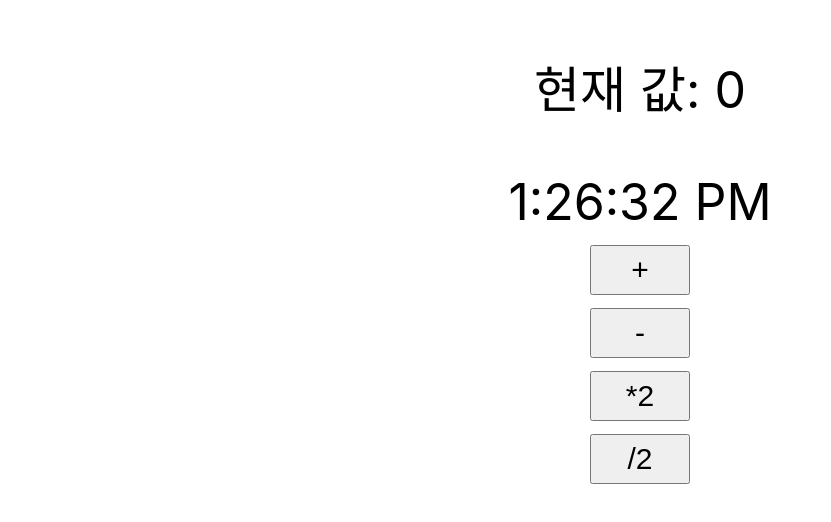
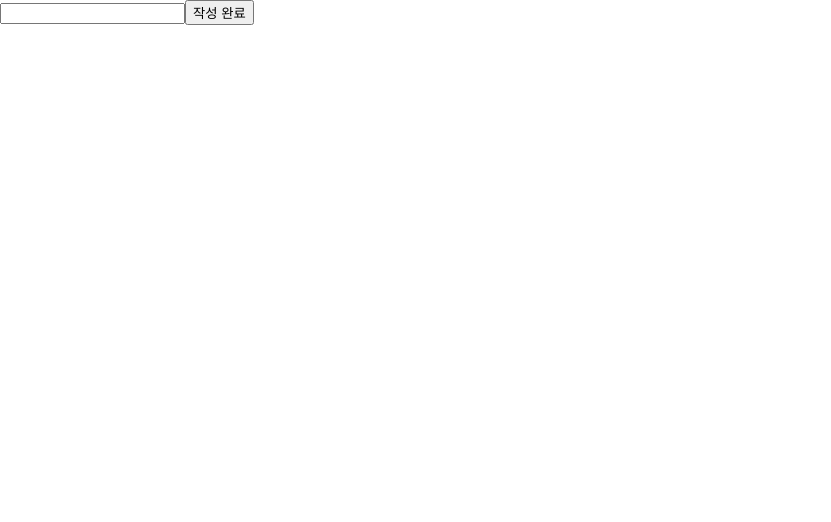
Before and after one commit to gyuimnx/Front-end-Study, a React (Create React App) app in the folder react_study/: page / in a window 1280 px wide. Shown: the top 522 px of the page, without its empty margins (0-831 px from the left). Built offline with nearby package versions, Linux system fonts and the light colour scheme.

Commit message:
2-3. useRef 실습 '작성완료' 클릭 시 입력 폼 초기화

```diff
--- a/react_study/src/ch_03/InputText.jsx
+++ b/react_study/src/ch_03/InputText.jsx
@@ -1,16 +1,20 @@
-import React, {useState} from "react";
+import React, {useState, useRef} from "react";
 
 function InputText() {
     const [text, setText] = useState("");
+    const textRef = useRef();
 
     const handleOnChange = (e) => {
         setText(e.target.value);
+    };
+    const handleOnClick = () => {
+        textRef.current.value = "";
     }
 
     return (
         <div>
-            <input onChange={handleOnChange} />
-            <div>{text}</div>
+            <input ref={textRef} value={text} onChange={handleOnChange} />
+            <button onClick={handleOnClick}>작성 완료</button>
         </div>
     );
 }
--- a/react_study/src/index.js
+++ b/react_study/src/index.js
@@ -1,9 +1,10 @@
 import React from 'react';
 import ReactDOM from 'react-dom/client';
 import './index.css';
-import Counter2 from './ch_03/Counter2.jsx';
+// import Counter2 from './ch_03/Counter2.jsx';
+import InputText from './ch_03/InputText.jsx';
 
 const root = ReactDOM.createRoot(document.getElementById('root'));
 root.render(
-  <Counter2></Counter2>
+  <InputText></InputText>
 );
```
